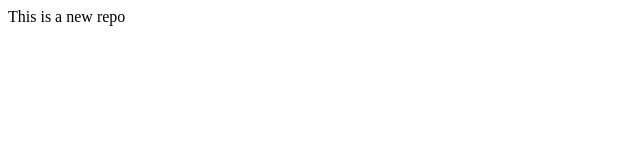
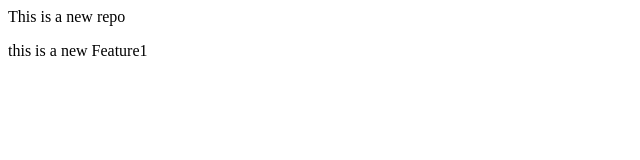
Before and after one commit to yugeshwarimonali/localRepo, a plain HTML site: page index.html in a window 1280 px wide. Shown: the whole page, without its empty margins (0-640 px from the left). Drawn offline with Linux system fonts and the light colour scheme.

Commit message:
add  new feature

```diff
--- a/index.html
+++ b/index.html
@@ -1 +1,2 @@
 <p>This is a new repo</p>
+<p>this is a new Feature1</p>
```
